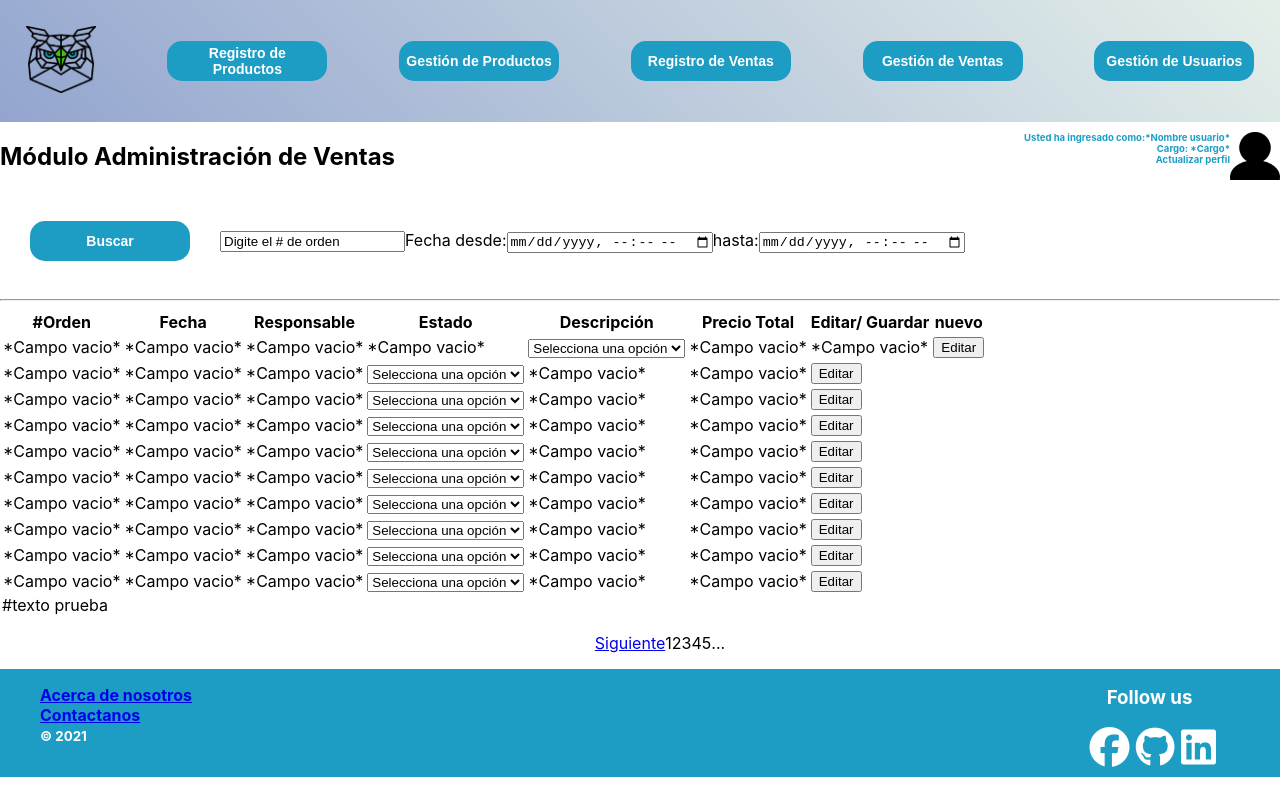
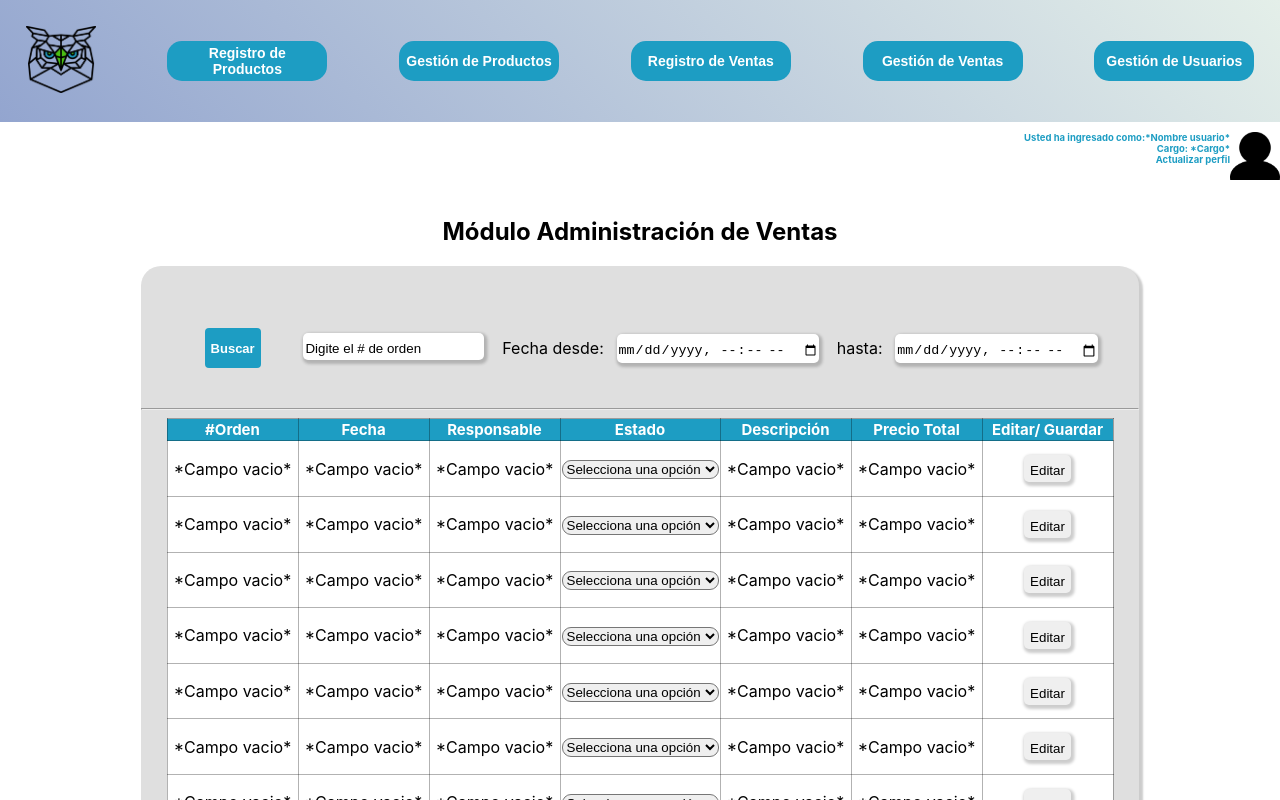
Before and after one commit to wolfangvera/g.p.i, a React (Create React App) app: page /ModListarVentas in a window 1280 px wide. Shown: the top 800 px of the page. Built offline with nearby package versions, Linux system fonts and the light colour scheme.

Commit message:
Organización de estilos de gestion y registro de ventas

```diff
--- a/src/pages/ModListarVentas.js
+++ b/src/pages/ModListarVentas.js
@@ -1,31 +1,32 @@
 import React from 'react'
+import '../style/ListarVentas.css'
+
 const ModListarVentas = () => {
     return (
-        <div>
-             <h2 class="titulo_pagina_listarventas">
-        Módulo Administración de Ventas</h2>
+        <div class="contenedor">
+            <h2 class="titulo_pagina_listarventas">Módulo Administración de Ventas</h2>
 
             <div class="cuadro_info">
                 <div class="busqueda">
                     <label class="label_listarventas">
                         <button class="boton bt_busqueda"> Buscar </button>
                         <input class="input_listarventas"
-                    type="number"  placeholder="Digite el # de orden"/>
+                            type="number" placeholder="Digite el # de orden" />
                     </label>
                     <label class="label_listarventas"
                         for="fecha desde:">
                         Fecha desde:
                         <input class="input_listarventas"
-                    type="datetime-local"/>
+                            type="datetime-local" />
                     </label>
                     <label class="label_listarventas"
                         for="fecha desde:">
                         hasta:
                         <input class="input_listarventas"
-                    type="datetime-local"/>
+                            type="datetime-local" />
                     </label>
                 </div>
-            <hr/>
+                <hr />
                 <section class="listado">
                     <table class="table_listarventas">
                         <thead class="clase1">
@@ -36,12 +37,10 @@ const ModListarVentas = () => {
                             <th class="th_listar"> Descripción</th>
                             <th class="th_listar"> Precio Total</th>
                             <th class="th_listar"> Editar/ Guardar</th>
-                        <th class="th_listar"> nuevo</th>
                         </thead>
                         <tbody>
                             <tr>
                                 <td class="td_listar"> *Campo vacio*</td>
-                            <td class="td_listar">*Campo vacio*</td>
                                 <td class="td_listar">*Campo vacio*</td>
                                 <td class="td_listar">*Campo vacio*</td>
                                 <td class="td_listar">
@@ -55,8 +54,7 @@ const ModListarVentas = () => {
                                 <td class="td_listar">*Campo vacio*</td>
                                 <td class="td_listar">*Campo vacio*</td>
                                 <td class="td_listar">
-                                <input class="input_listarventas"
-                                type="button" value="Editar"/>
+                                    <input class="input_listarventas" type="button" value="Editar" />
                                 </td>
                             </tr>
                             <tr>
@@ -75,7 +73,25 @@ const ModListarVentas = () => {
                                 <td class="td_listar">*Campo vacio*</td>
                                 <td class="td_listar">
                                     <input class="input_listarventas"
-                                type="button" value="Editar"/>
+                                        type="button" value="Editar" />
+                                </td>
+                            </tr>
+                            <tr>
+                                <td class="td_listar">*Campo vacio*</td>
+                                <td class="td_listar">*Campo vacio*</td>
+                                <td class="td_listar">*Campo vacio*</td>
+                                <td class="td_listar">
+                                    <select class="select_listarventas">
+                                        <option selected disabled="">Selecciona una opción</option>
+                                        <option>En proceso</option>
+                                        <option>Cancelada</option>
+                                        <option>Entregada</option>
+                                    </select>
+                                </td>
+                                <td class="td_listar">*Campo vacio*</td>
+                                <td class="td_listar">*Campo vacio*</td>
+                                <td class="td_listar">
+                                    <input class="input_listarventas" type="button" value="Editar" />
                                 </td>
                             </tr>
                             <tr>
@@ -94,7 +110,26 @@ const ModListarVentas = () => {
                                 <td class="td_listar">*Campo vacio*</td>
                                 <td class="td_listar">
                                     <input class="input_listarventas"
-                                 type="button" value="Editar"/>
+                                        type="button" value="Editar" />
+                                </td>
+                            </tr>
+                            <tr>
+                                <td class="td_listar">*Campo vacio*</td>
+                                <td class="td_listar">*Campo vacio*</td>
+                                <td class="td_listar">*Campo vacio*</td>
+                                <td class="td_listar">
+                                    <select class="select_listarventas" >
+                                        <option selected disabled="">Selecciona una opción</option>
+                                        <option>En proceso</option>
+                                        <option>Cancelada</option>
+                                        <option>Entregada</option>
+                                    </select>
+                                </td>
+                                <td class="td_listar">*Campo vacio*</td>
+                                <td class="td_listar">*Campo vacio*</td>
+                                <td class="td_listar">
+                                    <input class="input_listarventas"
+                                        type="button" value="Editar" />
                                 </td>
                             </tr>
                             <tr>
@@ -113,7 +148,7 @@ const ModListarVentas = () => {
                                 <td class="td_listar">*Campo vacio*</td>
                                 <td class="td_listar">
                                     <input class="input_listarventas"
-                                type="button" value="Editar"/>
+                                        type="button" value="Editar" />
                                 </td>
                             </tr>
                             <tr>
@@ -132,7 +167,7 @@ const ModListarVentas = () => {
                                 <td class="td_listar">*Campo vacio*</td>
                                 <td class="td_listar">
                                     <input class="input_listarventas"
-                                type="button" value="Editar"/>
+                                        type="button" value="Editar" />
                                 </td>
                             </tr>
                             <tr>
@@ -151,26 +186,7 @@ const ModListarVentas = () => {
                                 <td class="td_listar">*Campo vacio*</td>
                                 <td class="td_listar">
                                     <input class="input_listarventas"
-                                type="button" value="Editar"/>
-                            </td>
-                        </tr>
-                        <tr>
-                            <td class="td_listar">*Campo vacio*</td>
-                            <td class="td_listar">*Campo vacio*</td>
-                            <td class="td_listar">*Campo vacio*</td>
-                            <td class="td_listar">
-                                <select class="select_listarventas" >
-                                    <option selected disabled="">Selecciona una opción</option>
-                                    <option>En proceso</option>
-                                    <option>Cancelada</option>
-                                    <option>Entregada</option>
-                                </select>
-                            </td>
-                            <td class="td_listar">*Campo vacio*</td>
-                            <td class="td_listar">*Campo vacio*</td>
-                            <td class="td_listar">
-                                <input class="input_listarventas"
-                                type="button" value="Editar"/>
+                                        type="button" value="Editar" />
                                 </td>
                             </tr>
                             <tr>
@@ -189,7 +205,7 @@ const ModListarVentas = () => {
                                 <td class="td_listar">*Campo vacio*</td>
                                 <td class="td_listar">
                                     <input class="input_listarventas"
-                                type="button" value="Editar"/>
+                                        type="button" value="Editar" />
                                 </td>
                             </tr>
                             <tr>
@@ -208,29 +224,10 @@ const ModListarVentas = () => {
                                 <td class="td_listar">*Campo vacio*</td>
                                 <td class="td_listar">
                                     <input class="input_listarventas"
-                                type="button" value="Editar"/>
+                                        type="button" value="Editar" />
                                 </td>
                             </tr>
-                        <tr>
-                            <td class="td_listar">*Campo vacio*</td>
-                            <td class="td_listar">*Campo vacio*</td>
-                            <td class="td_listar">*Campo vacio*</td>
-                            <td class="td_listar">
-                                <select class="select_listarventas">
-                                    <option selected disabled="">Selecciona una opción</option>
-                                    <option>En proceso</option>
-                                    <option>Cancelada</option>
-                                    <option>Entregada</option>
-                                </select>
-                            </td>
-                            <td class="td_listar">*Campo vacio*</td>
-                            <td class="td_listar">*Campo vacio*</td>
-                            <td class="td_listar">
-                                <input class="input_listarventas"
-                                type="button" value="Editar"/>
-                            </td>
-                        </tr>
-                         #texto prueba
+
                         </tbody>
 
 
--- a/src/pages/RegistroVenta.js
+++ b/src/pages/RegistroVenta.js
@@ -9,15 +9,15 @@ const RegistroVenta = () => {
                 <div className="ingreso_info">
                     <div className="info_venta">
                         <label className="form">
-                            <label className="label">ID VENTA</label>
+                            <label className="label_regventa">ID VENTA</label>
                             <input className="input_info" type="number" required />
                         </label>
                         <label className="form">
-                            <label className="label">VALOR TOTAL</label>
+                            <label className="label_regventa">VALOR TOTAL</label>
                             <input className="input_info" type="number" placeholder="$" required />
                         </label>
                         <label className="form">
-                            <label className="label">FECHA</label>
+                            <label className="label_regventa">FECHA</label>
                             <input className="input_info" type="date" required />
 
                         </label>
@@ -27,14 +27,14 @@ const RegistroVenta = () => {
                         <table className="tabla_registro">
                             <caption className="Titulo_tabla">Registro de productos</caption>
                             <thead className="thead">
-                                <th className="th">ID Producto</th>
-                                <th className="th">Cantidad</th>
-                                <th className="th">Precio unitario</th>
+                                <th className="th_regventa">ID Producto</th>
+                                <th className="th_regventa">Cantidad</th>
+                                <th className="th_regventa">Precio unitario</th>
                             </thead>
                             <tbody>
-                                <td className="td"><input className="input_info" type="text" /> </td>
-                                <td className="td"><input className="input_info" type="text" /> </td>
-                                <td className="td"><input className="input_info" type="text" /> </td>
+                                <td className="td_regventa"><input className="input_info" type="text" /> </td>
+                                <td className="td_regventa"><input className="input_info" type="text" /> </td>
+                                <td className="td_regventa"><input className="input_info" type="text" /> </td>
                             </tbody>
                         </table>
                         <div>
@@ -46,13 +46,13 @@ const RegistroVenta = () => {
                         <table className="table">
                             <caption className="Titulo_tabla">Datos del Cliente</caption>
                             <thead className="thead">
-                                <th className="th">Identificación</th>
-                                <th className="th">Nombre</th>
+                                <th className="th_regventa">Identificación</th>
+                                <th className="th_regventa">Nombre</th>
 
                             </thead>
                             <tbody>
-                                <td className="td"><input className="input_info" type="text" /> </td>
-                                <td className="td"><input className="input_info" type="text" /> </td>
+                                <td className="td_regventa"><input className="input_info" type="text" /> </td>
+                                <td className="td_regventa"><input className="input_info" type="text" /> </td>
 
                             </tbody>
                         </table>
--- a/src/style/ListarVentas.css
+++ b/src/style/ListarVentas.css
@@ -1,8 +1,13 @@
+.contenedor {
+    clear:both;
+    padding-top: 0.5em;
+}
 .busqueda {
     display:flex;
     justify-content: center;
     margin:10px;
     padding-top:4vh;
+    align-items: center;
 }
 .titulo_pagina_listarventas {
     text-align: center;
@@ -13,8 +18,8 @@
 }
 
 .bt_busqueda {
+    width:auto;
     font-size:small;
-    font-family: "JetBrains Mono",'Times New Roman', Times, serif;
     background-color:rgb(29,157,195);
     color:white;
     border-radius: 4px;
@@ -25,12 +30,19 @@
 
 }
 
+.bt_busqueda:hover {
+        cursor: pointer;
+        transform: scale(1.02);
+        box-shadow: 3px 3px 2px 1px rgba(0, 0, 0, 0.2);
+
+}
 .cuadro_info {
     background-color: rgb(223, 223, 223);
     border:0px solid black;
     width: fit-content;
     margin-left:auto;
     margin-right: auto;
+    margin-bottom: 2em;
     height: max-content;
     border-radius: 20px;
     padding-bottom: 5vh;
@@ -60,7 +72,7 @@ margin-left:5px;
 
 }
 
-.table_listarventas td,th {
+.table_listarventas .td_listar,.th_listar {
     width: 10vw;
     text-align: center;
     border:1px solid rgba(0, 0, 0, 0.3);
@@ -92,6 +104,6 @@ tr:hover{
 
 }
 
-.table_listarventas td:nth-child(7) {
+.table_listarventas .td_listar:nth-child(7) {
     width: 1mm;
    }
--- a/src/style/RegistroVenta.css
+++ b/src/style/RegistroVenta.css
@@ -31,7 +31,7 @@
 .form {
     padding-left: 20px;
     font-size:15px;
-    font-weight:bolder;
+    font-weight:bold;
     display: block;
 
 }
@@ -134,12 +134,12 @@
     margin-right:auto;
 }
 
-.th,.td {
+.th_regventa,.td_regventa {
     font-size: small;
     text-align: center;
     vertical-align: center;
 }
-.td>.input {
+.td_regventa>.input_info {
 
     align-items:  center;
 }
```
Lines whose indentation alone changed are shown as unchanged.
